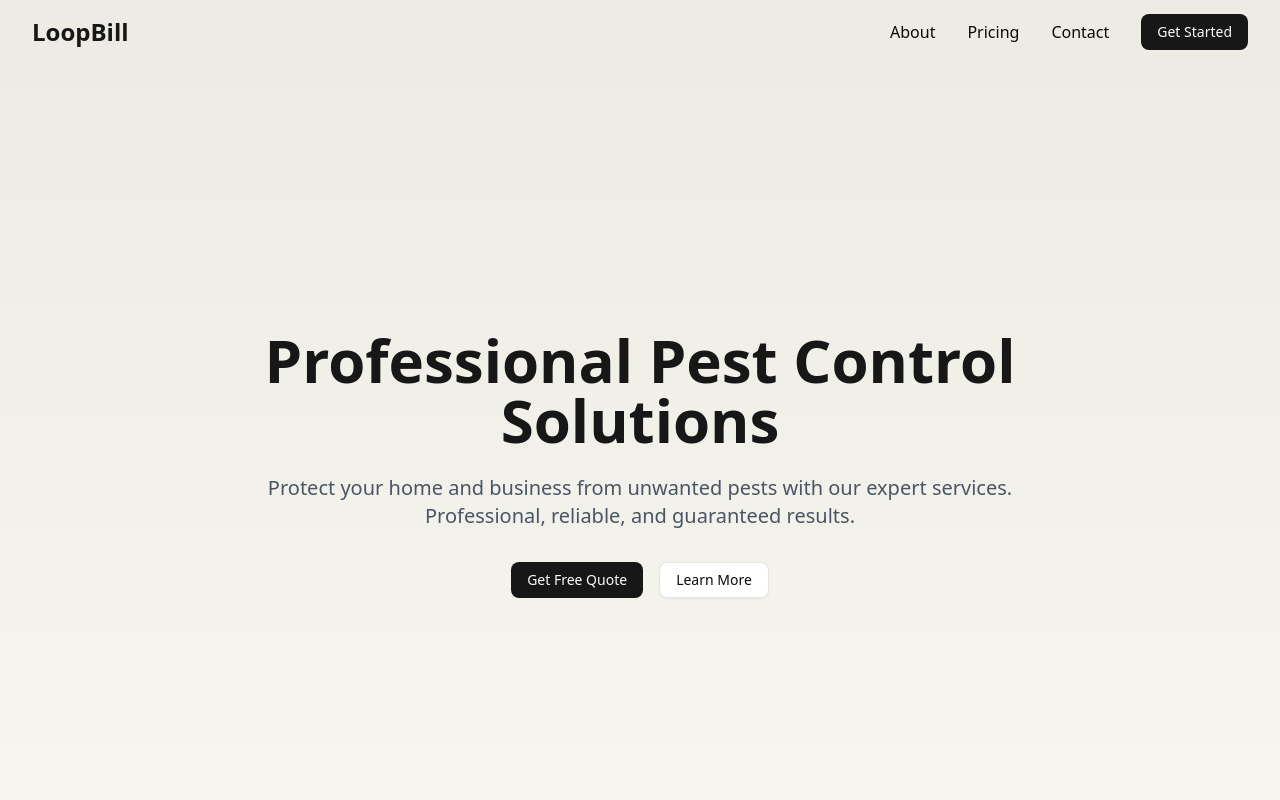
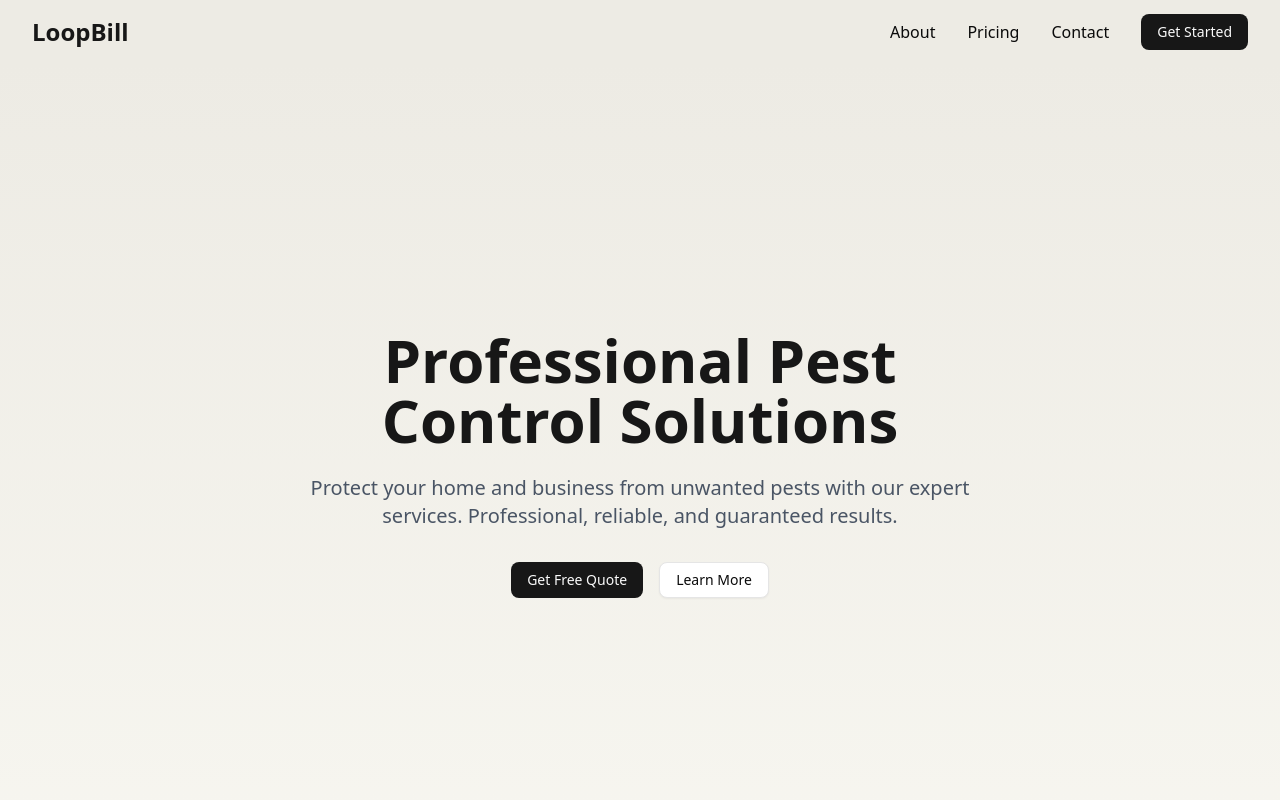
Before and after one commit to vinit-churi/loopbill, a Next.js app: page / in a window 1280 px wide. Shown: the top 800 px of the page. Built offline with nearby package versions, Linux system fonts and the light colour scheme.

Commit message:
Refactor Hero component layout for improved readability.
Simplified and reorganized the Hero component's structure by replacing nested divs with a more concise layout. This enhances maintainability and ensures better readability of the code without altering functionality.

```diff
--- a/src/components/customer/home/hero.tsx
+++ b/src/components/customer/home/hero.tsx
@@ -2,22 +2,20 @@ import {Button} from "@/components/ui/button";
 
 export default function Hero() {
     return (
-        <header className="relative min-h-screen bg-gradient-to-b from-[#edebe4] to-[#f7f6f0] flex items-center">
-            <div className="max-w-7xl mx-auto">
-                <div className="max-w-3xl mx-auto text-center">
-                    <h1 className="text-4xl text-primary md:text-6xl font-bold mb-6 heading-gradient">
+        <header className="relative min-h-screen flex items-center justify-center bg-gradient-to-b from-[#edebe4] to-[#f7f6f0]">
+            <section className="mx-auto max-w-3xl px-4 text-center">
+                <h1 className="heading-gradient mb-6 text-4xl font-bold text-primary md:text-6xl">
                     Professional Pest Control Solutions
                 </h1>
-                    <p className="text-xl text-gray-600 mb-8">
+                <p className="mb-8 text-xl text-gray-600">
                     Protect your home and business from unwanted pests with our expert
                     services. Professional, reliable, and guaranteed results.
                 </p>
-                    <div className="flex flex-col sm:flex-row gap-4 justify-center">
+                <div className="flex flex-col justify-center gap-4 sm:flex-row">
                     <Button className="btn-primary">Get Free Quote</Button>
                     <Button variant="outline">Learn More</Button>
                 </div>
-                </div>
-            </div>
+            </section>
         </header>
     );
 }
```
Lines whose indentation alone changed are shown as unchanged.
